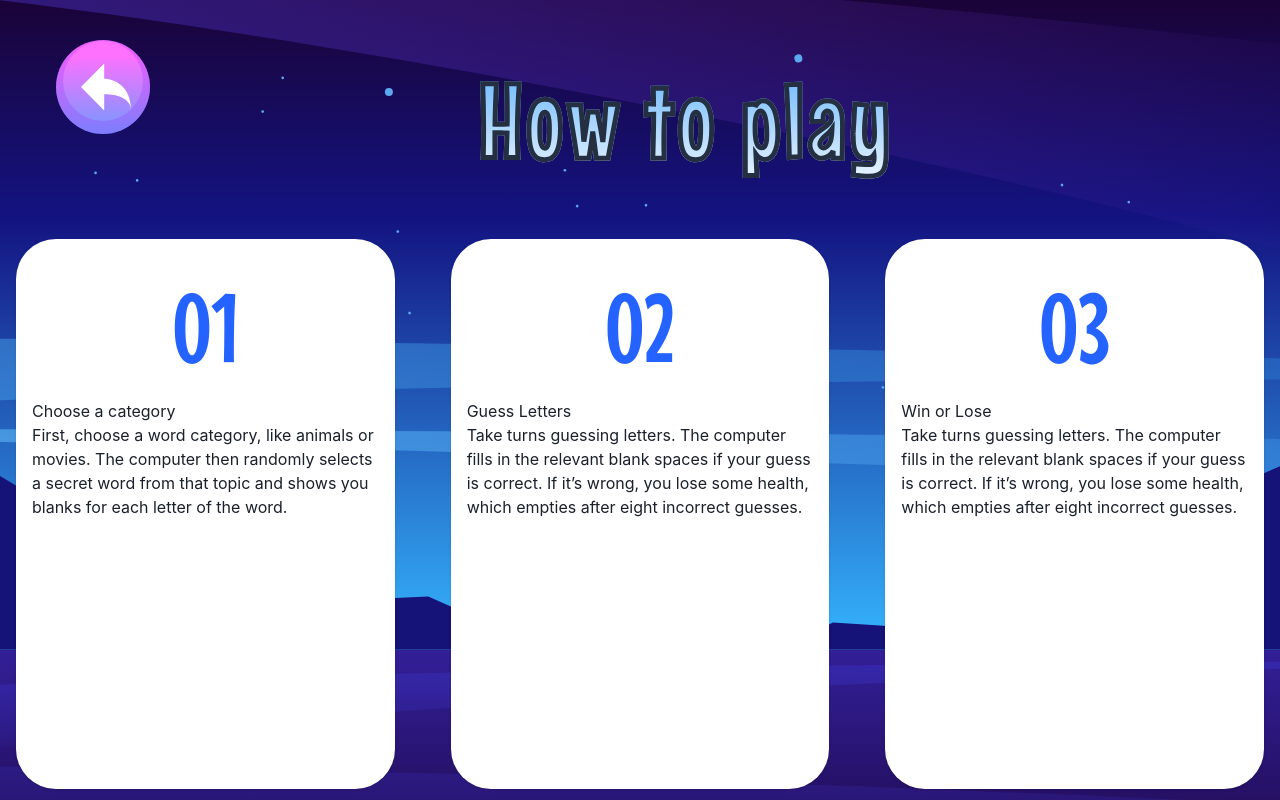
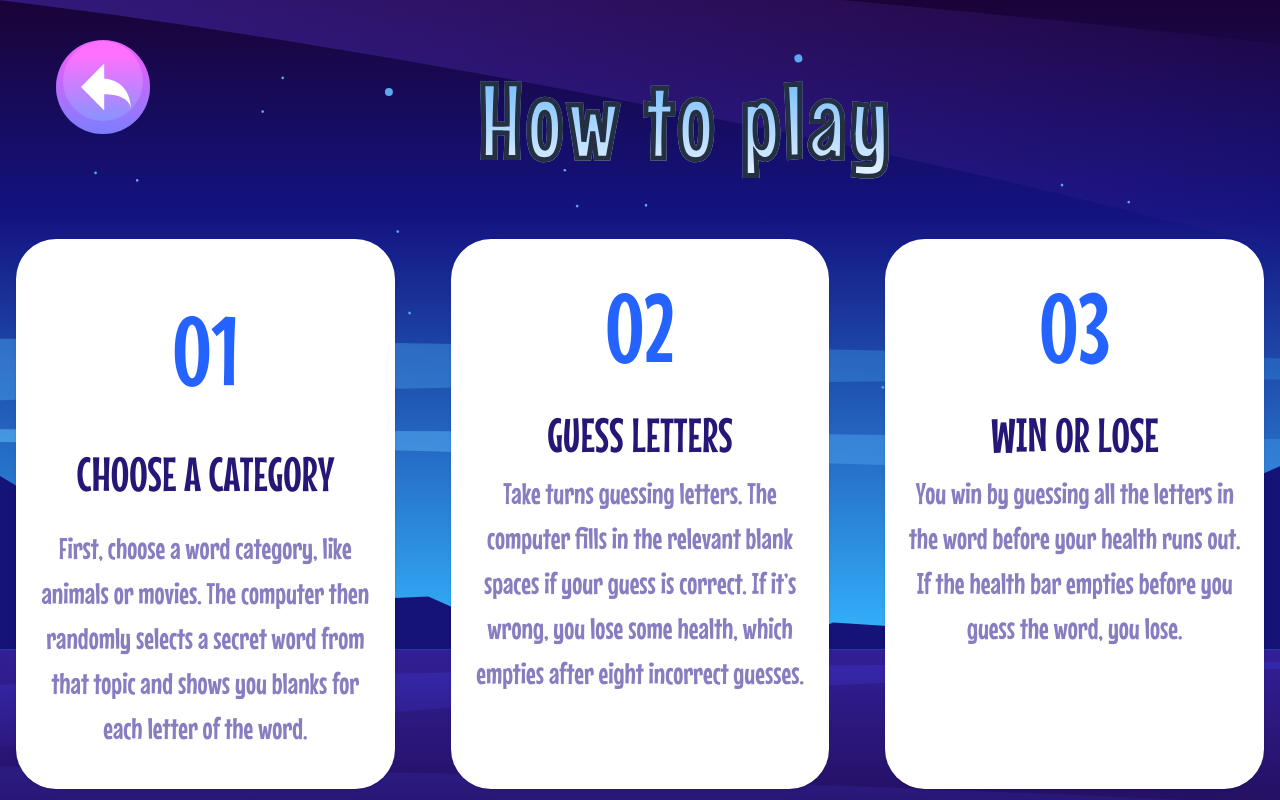
Before and after one commit to rojasmart/hangman-game, a React (Vite) app: page /rules in a window 1280 px wide. Built offline with nearby package versions, Linux system fonts and the light colour scheme.

Commit message:
add cards style for text

```diff
--- a/src/pages/Rules.jsx
+++ b/src/pages/Rules.jsx
@@ -64,7 +64,14 @@ export default function Rules() {
 
       <HStack justifyContent={"center"} alignItems={"center"}>
         <Container maxW={"1300px"} display={"flex"} gap={"14"}>
-          <Card h={"550px"} w={"384px"} p={4} borderRadius={"40px"}>
+          <Card
+            h={"550px"}
+            w={"384px"}
+            p={4}
+            borderRadius={"40px"}
+            justifyContent={"center"}
+            gap={4}
+          >
             <Text
               fontFamily={"Mouse Memoirs"}
               color={"#2463FF"}
@@ -73,8 +80,21 @@ export default function Rules() {
             >
               01
             </Text>
-            <Text>Choose a category</Text>
-            <Text>
+            <Text
+              fontFamily={"Mouse Memoirs"}
+              fontSize={"5xl"}
+              textTransform={"uppercase"}
+              textAlign={"center"}
+              color={"var(--dark-navy)"}
+            >
+              Choose a category
+            </Text>
+            <Text
+              fontFamily={"Mouse Memoirs"}
+              fontSize={"3xl"}
+              textAlign={"center"}
+              color={"#887DC0"}
+            >
               First, choose a word category, like animals or movies. The
               computer then randomly selects a secret word from that topic and
               shows you blanks for each letter of the word.
@@ -89,8 +109,21 @@ export default function Rules() {
             >
               02
             </Text>
-            <Text>Guess Letters</Text>
-            <Text>
+            <Text
+              fontFamily={"Mouse Memoirs"}
+              fontSize={"5xl"}
+              textTransform={"uppercase"}
+              textAlign={"center"}
+              color={"var(--dark-navy)"}
+            >
+              Guess Letters
+            </Text>
+            <Text
+              fontFamily={"Mouse Memoirs"}
+              fontSize={"3xl"}
+              textAlign={"center"}
+              color={"#887DC0"}
+            >
               Take turns guessing letters. The computer fills in the relevant
               blank spaces if your guess is correct. If it’s wrong, you lose
               some health, which empties after eight incorrect guesses.
@@ -105,11 +138,24 @@ export default function Rules() {
             >
               03
             </Text>
-            <Text>Win or Lose</Text>
-            <Text>
-              Take turns guessing letters. The computer fills in the relevant
-              blank spaces if your guess is correct. If it’s wrong, you lose
-              some health, which empties after eight incorrect guesses.
+            <Text
+              fontFamily={"Mouse Memoirs"}
+              fontSize={"5xl"}
+              textTransform={"uppercase"}
+              textAlign={"center"}
+              color={"var(--dark-navy)"}
+            >
+              Win or Lose
+            </Text>
+            <Text
+              fontFamily={"Mouse Memoirs"}
+              fontSize={"3xl"}
+              textAlign={"center"}
+              color={"#887DC0"}
+            >
+              You win by guessing all the letters in the word before your health
+              runs out. If the health bar empties before you guess the word, you
+              lose.
             </Text>
           </Card>
         </Container>
```
